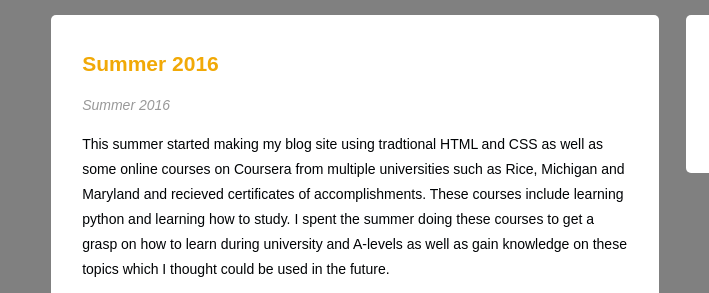
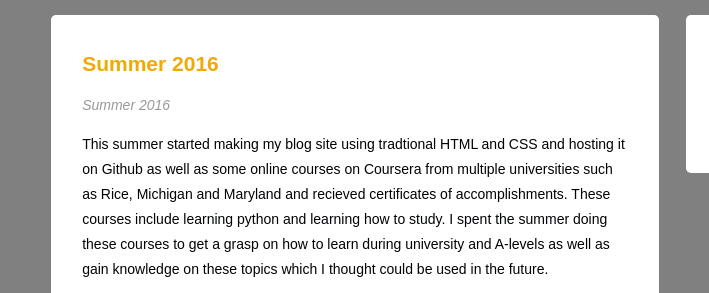
Before and after one commit to JawaharT/JawaharT.github.io, a plain HTML site: page summer2016post.html in a window 1280 px wide. Shown: the part 354-647 px from the top of the page, 160-869 px from the left. Drawn offline with Linux system fonts and the light colour scheme.

Commit message:
commit edit on 2016 post

```diff
--- a/summer2016post.html
+++ b/summer2016post.html
@@ -28,7 +28,7 @@
           <p class="Post-info">Summer 2016</p>
         </footer>
         <content>
-          <p>This summer started making my blog site using tradtional HTML and CSS as well as some online courses on Coursera from multiple universities such as Rice, Michigan and Maryland and recieved certificates of accomplishments.
+          <p>This summer started making my blog site using tradtional HTML and CSS and hosting it on Github as well as some online courses on Coursera from multiple universities such as Rice, Michigan and Maryland and recieved certificates of accomplishments.
           These courses include learning python and learning how to study.
           I spent the summer doing these courses to get a grasp on how to learn during university and A-levels as well as gain knowledge on these topics which I thought could be used in the future.</p>
           <p>In school I won an award for my work in computer science and in the Spark mock interview won a Nandos gift card.
```
